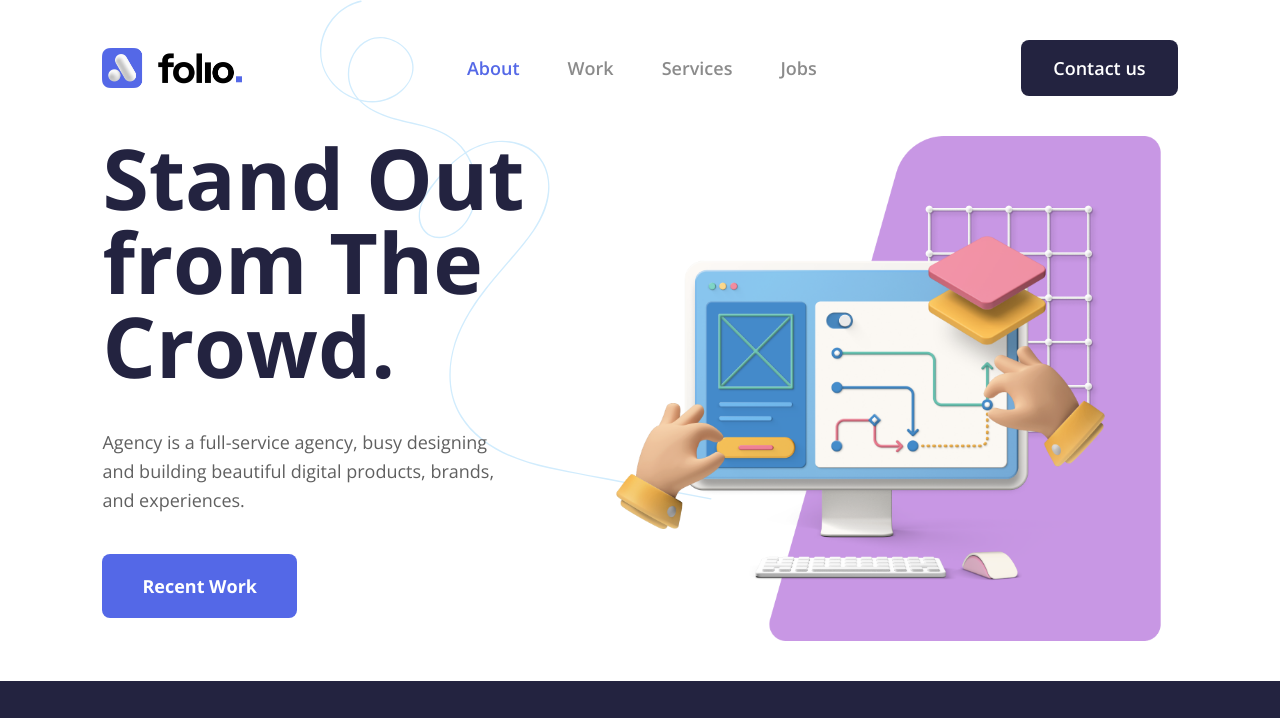
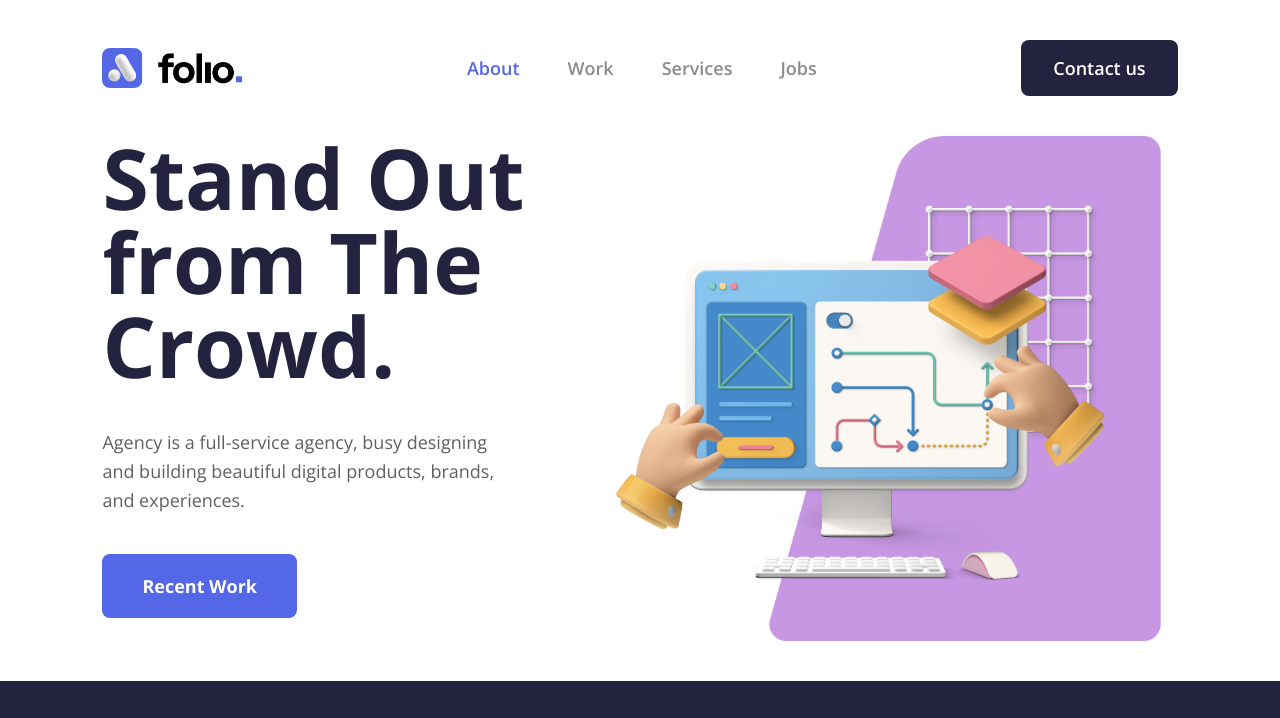
Before and after one commit to mohdmdthr/Folio, a plain HTML site: page index.html in a window 1280 px wide. Shown: the top 718 px of the page. Drawn offline with nearby package versions, Linux system fonts and the light colour scheme.

Commit message:
remove line img

```diff
--- a/css/styles.css
+++ b/css/styles.css
@@ -141,15 +141,6 @@ body {
   width: 100%;
 }
 
-.line-img {
-  position: absolute;
-  top: 0;
-  left: 25%;
-  /* transform: translateX(-50%); */
-  height: 50rem;
-  z-index: -1;
-}
-
 /*** WHO WE ARE ***/
 .section-who {
   background-color: #232340;
--- a/index.html
+++ b/index.html
@@ -17,7 +17,6 @@
   </head>
   <body>
     <div class="hero-wrapper container">
-      <img src="./img/Path.svg" alt="" class="line-img" />
       <header class="header">
         <!-- Logo -->
         <img src="./img/dark-mode.png" alt="Logo" class="logo logo--dark" />
```
